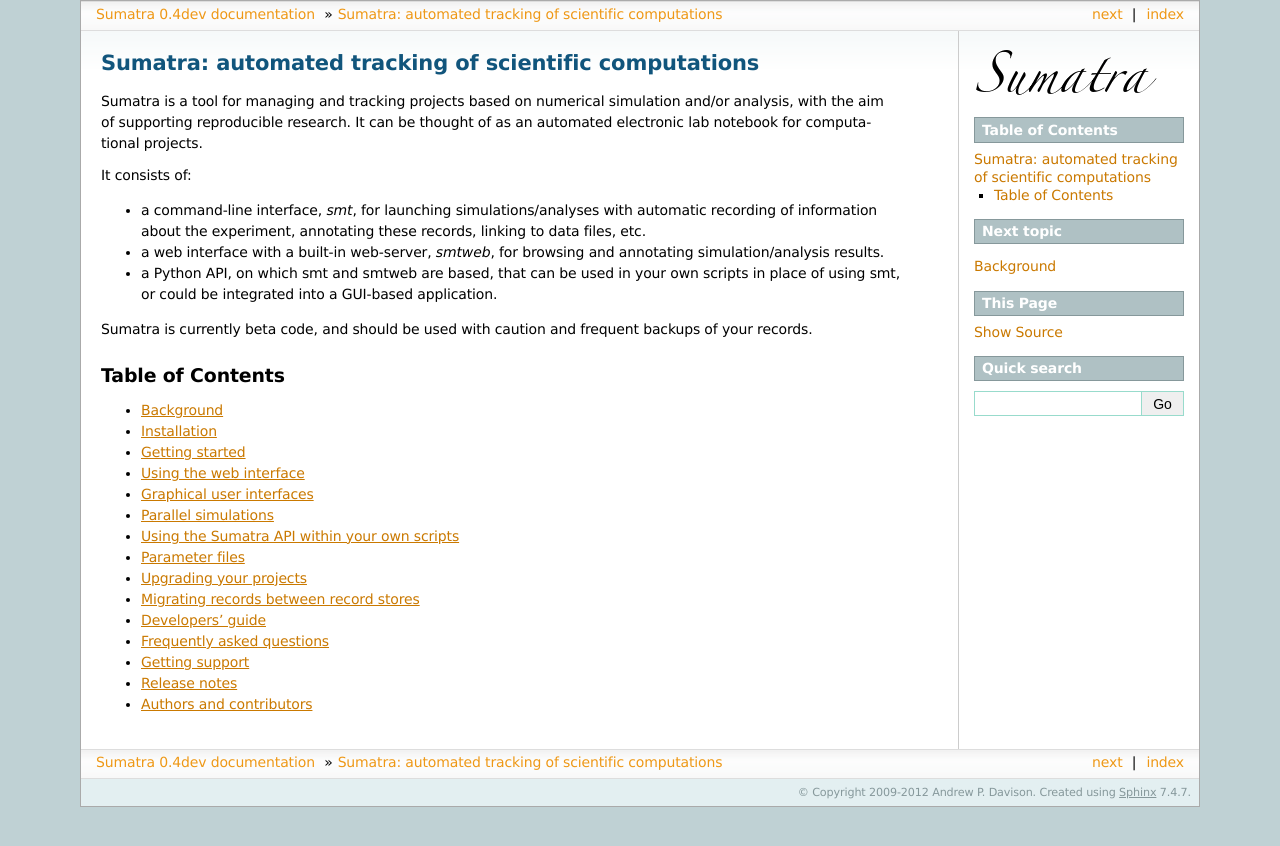
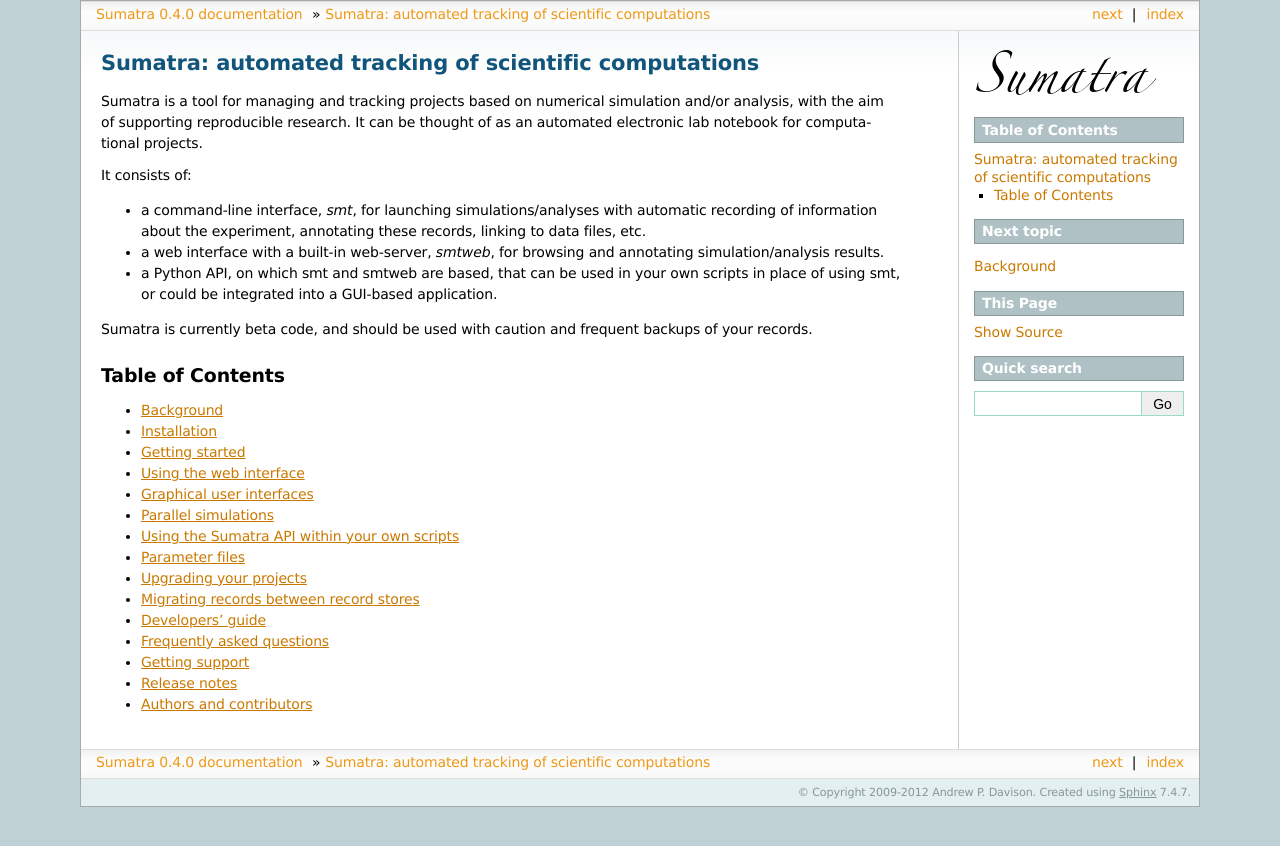
Before and after one commit to open-research/sumatra, a Sphinx documentation site: the page built from doc/index.txt, in a window 1280 px wide. Shown: the top 846 px of the page. Built offline with Sphinx 7.4.7, drawn with Linux system fonts in a browser that asks for light colours; pages that are not in the unit, such as notebooks, are missing from menus.

Commit message:
Updated MANIFEST.in

```diff
--- a/doc/conf.py
+++ b/doc/conf.py
@@ -47,7 +47,7 @@
 # The short X.Y version.
 version = '0.4'
 # The full version, including alpha/beta/rc tags.
-release = '0.4dev'
+release = '0.4.0'
 
 # The language for content autogenerated by Sphinx. Refer to documentation
 # for a list of supported languages.
--- a/setup.py
+++ b/setup.py
@@ -28,7 +28,7 @@
 setup(
     name = "Sumatra",
     version = __version__,
-    package_dir={'sumatra': 'src'},
+    package_dir = {'sumatra': 'src'},
     packages = ['sumatra', 'sumatra.dependency_finder',
                 'sumatra.external', 'sumatra.datastore',
                 'sumatra.external.NeuroTools',
--- a/src/__init__.py
+++ b/src/__init__.py
@@ -2,4 +2,4 @@
            'programs', 'projects', 'records', 'recordstore', 'versioncontrol',
            'dependency_finder', 'external', 'web', 'decorators']
 
-__version__ = "0.4.0.dev"
+__version__ = "0.4.0"
```
Also changed, not shown: 1 other file.
